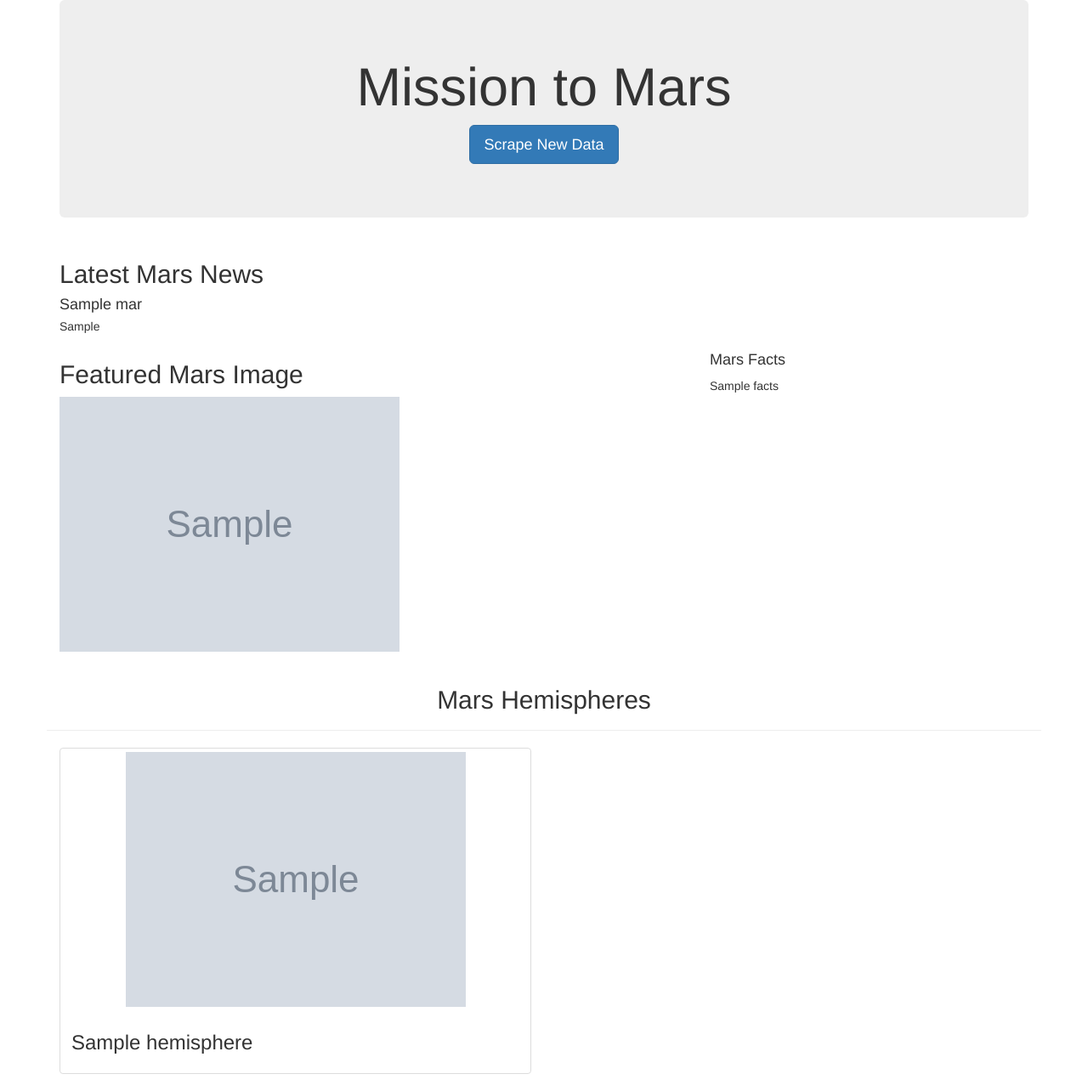
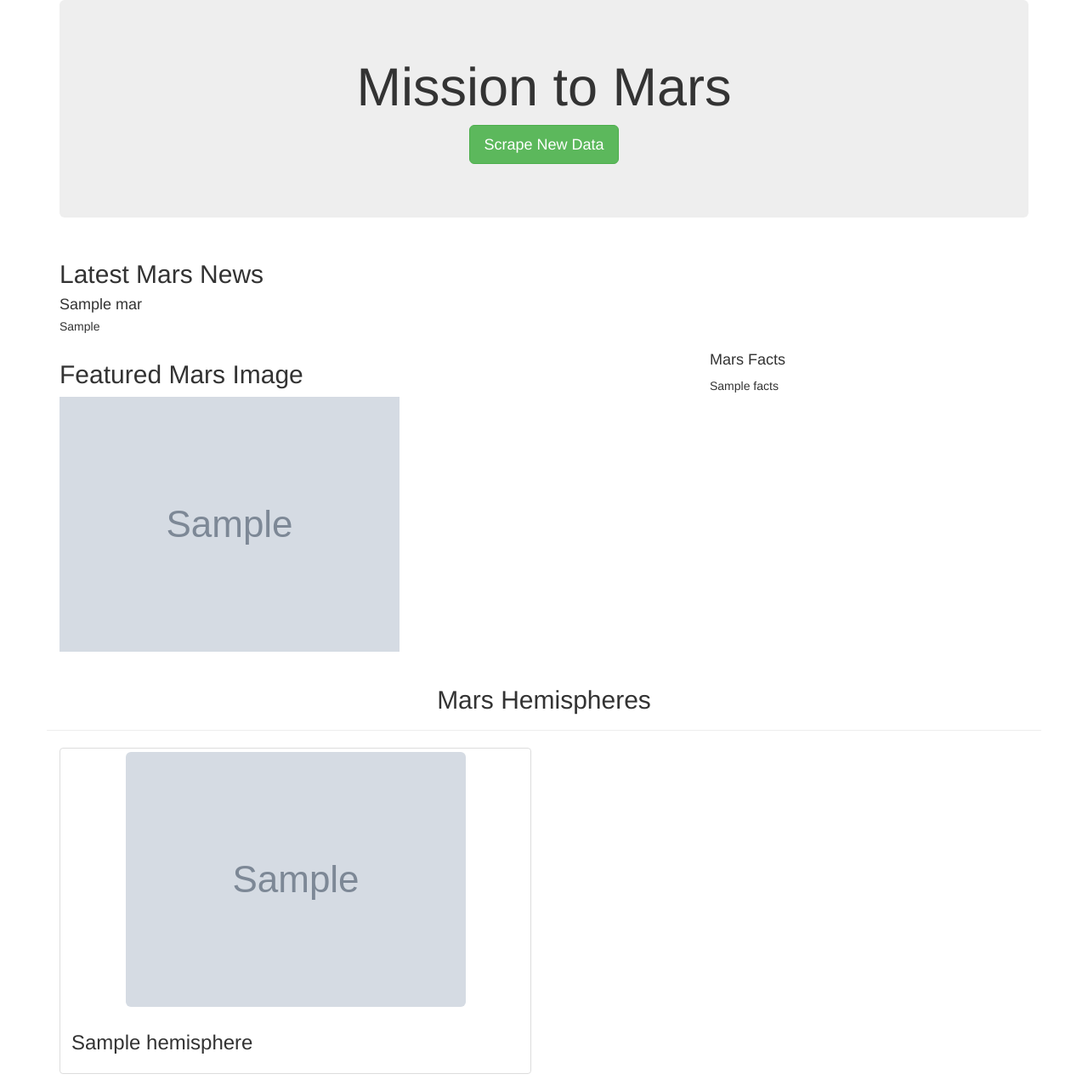
Before and after one commit to Tbrecke01/Mission-to-Mars, a Flask app: page / in a window 1280 px wide. Shown: the whole page at 85% size. Run offline with Flask 2, Linux system fonts and the light colour scheme; a database or web service that is not in the repository returns one stand-in record (Sample ...); some libraries are stand-ins or nearby versions.

Commit message:
Updating index

```diff
--- a/templates/index.html
+++ b/templates/index.html
@@ -1,6 +1,7 @@
 <!DOCTYPE html>
 <html lang="en">
   <head>
+    <meta name="viewport" content="width=device-width, initial-scale=1">
     <meta charset="UTF-8" />
     <meta name="viewport" content="width=device-width, initial-scale=1.0" />
     <meta http-equiv="X-UA-Compatible" content="ie=edge" />
@@ -16,7 +17,8 @@
       <div class="jumbotron text-center">
         <h1>Mission to Mars</h1>
         <!-- Add a button to activate scraping script -->
-        <p><a class="btn btn-primary btn-lg" href="/scrape" role="button">Scrape New Data</a></p>
+        <p><button type="button" class="btn btn-success btn-lg">Scrape New Data</button></p>
+        <!-- <p><a class="btn btn-primary btn-lg" href="/scrape" role="button">Scrape New Data</a></p> -->
       </div>
 
       <!-- Add section for Mars News -->
@@ -63,7 +65,7 @@
         {% for hemisphere in mars.hemispheres %}
         <div class="col-md-6">
           <div class="thumbnail">
-            <img src="{{hemisphere.hemi_img | default('static/images/error.png', true)}}" alt="...">
+            <img src="{{hemisphere.hemi_img | default('static/images/error.png', true)}}" alt="..." class="img-rounded">
             <div class="caption">
               <h3>{{hemisphere.hemi_title}}</h3>
             </div>
```
